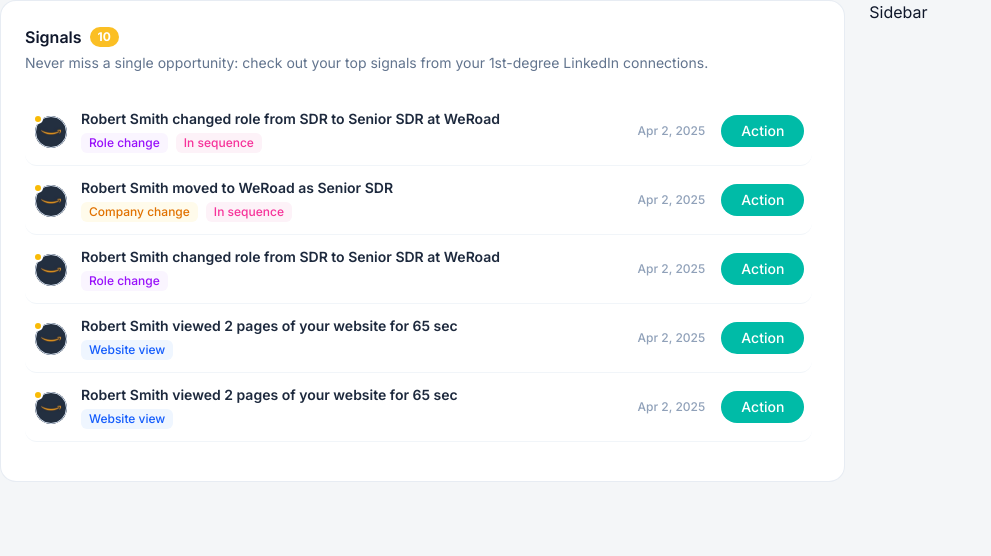
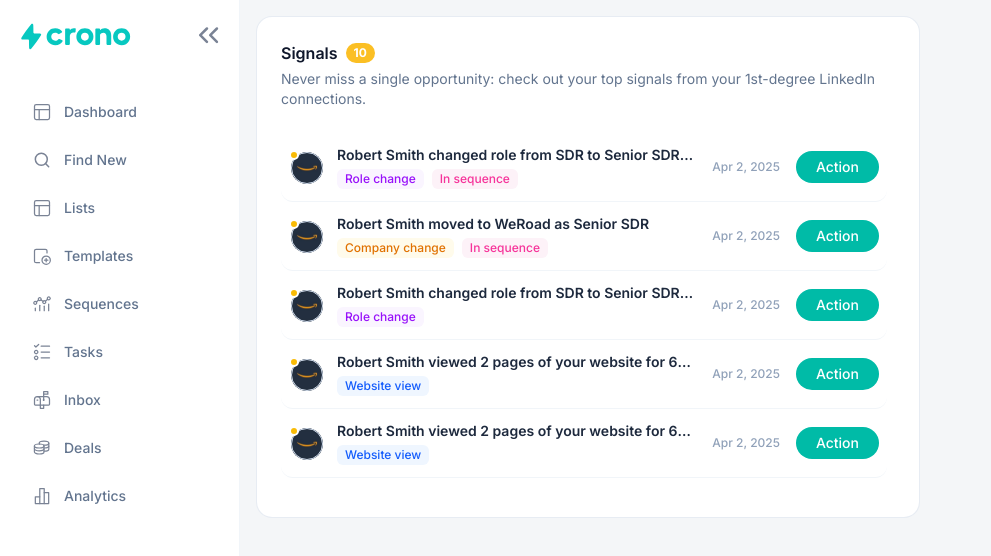
Before and after one commit to Ferran00/crono-assignment, a React (Vite) app: page / in a window 1280 px wide. Shown: the top 556 px of the page, without its empty margins (0-991 px from the left). Built offline with nearby package versions, Linux system fonts and the light colour scheme.

Commit message:
feat: add left sidebar and adjust layout

```diff
--- a/src/dashboard/Dashboard.tsx
+++ b/src/dashboard/Dashboard.tsx
@@ -1,17 +1,20 @@
-import { SignalsList } from "./components/SignalsList/SignalsList"
+import { Sidebar } from './components/Sidebar/Sidebar';
+import { SignalsList } from './components/SignalsList/SignalsList';
 
 function Dashboard() {
-
   return (
-    <>
-        <div className="grid grid-cols-12 gap-6">
-            <div className="col-span-8">
-              <SignalsList></SignalsList>
+    <div className="flex min-h-screen">
+      <Sidebar />
+        <main className="min-w-0 flex-1 p-5 sm:p-4">
+          <div className="grid grid-cols-12 gap-6"> {/* TODO: precise gap */}
+            <div className="col-span-12 lg:col-span-8">
+              <SignalsList />
             </div>
-            <div className="col-span-4">Sidebar</div>
-        </div>
-    </>
-  )
+            <div className="col-span-12 lg:col-span-4" />
+          </div>
+        </main>
+    </div>
+  );
 }
 
-export default Dashboard
+export default Dashboard;
--- /dev/null
+++ b/src/dashboard/components/Sidebar/Sidebar.tsx
@@ -0,0 +1,62 @@
+import { useState } from 'react';
+
+const items = [
+  ['dashboard.svg', 'Dashboard'],
+  ['find.svg', 'Find New'],
+  ['dashboard.svg', 'Lists'],
+  ['add.svg', 'Templates'],
+  ['strategy.svg', 'Sequences'],
+  ['tasks.svg', 'Tasks'],
+  ['inbox.svg', 'Inbox'],
+  ['sales.svg', 'Deals'],
+  ['analytics.svg', 'Analytics']
+];
+
+export function Sidebar() {
+  const [collapsed, setCollapsed] = useState(false);
+
+  return (
+    <aside
+      className={`${collapsed ? 'w-30' : 'w-60'} hidden shrink-0 flex-col border-r border-slate-100 bg-white p-5 transition-all md:flex`}
+    >
+      <div
+        className={`mb-10 flex items-center ${collapsed ? 'justify-center' : 'justify-between'}`}
+      >
+
+        {/* company logo */}
+        <img
+          src={collapsed ? '/icons/crono-logo-small.svg' : '/icons/crono-logo.svg'}
+          alt="Crono"
+          className={collapsed ? 'h-8 w-8' : 'h-8 w-auto'}
+        />
+
+        {/* toggle collapse button */}
+          <button
+            type="button"
+            onClick={() => setCollapsed(prev => !prev)}
+            className="text-xl text-slate-400"
+            aria-label="Collapse sidebar"
+          >
+            <img src={`/icons/${"back-arrow.svg"}`} alt="" className="h-5 w-5"
+              style={{ transform: collapsed ? 'scaleX(-1)' : 'none' }}          /* Flip icon horizontally when collapsed */
+            />
+          </button>
+      </div>
+
+      {/* entries */}
+      <nav className="space-y-2">
+        {items.map(([icon, label]) => (
+          <button
+            type="button"
+            key={label}
+            title={collapsed ? label : undefined}
+            className={`flex w-full items-center gap-3 rounded-lg px-3 py-2.5 text-left text-sm font-medium text-slate-500 hover:bg-slate-50 ${collapsed ? 'justify-center' : ''}`}
+          >
+            <img src={`/icons/${icon}`} alt="" className="h-5 w-5" />
+            {!collapsed && label}
+          </button>
+        ))}
+      </nav>
+    </aside>
+  );
+}
--- a/src/index.css
+++ b/src/index.css
@@ -5,6 +5,7 @@
     font-family: 'Inter', system-ui, -apple-system, BlinkMacSystemFont, sans-serif;
     background-color: #F4F6F8;
     color: #0f172a;
+    /* margin: 0; */
   }
 
   h1 {
```
Also changed, not shown: public/icons/dashboard.svg.
